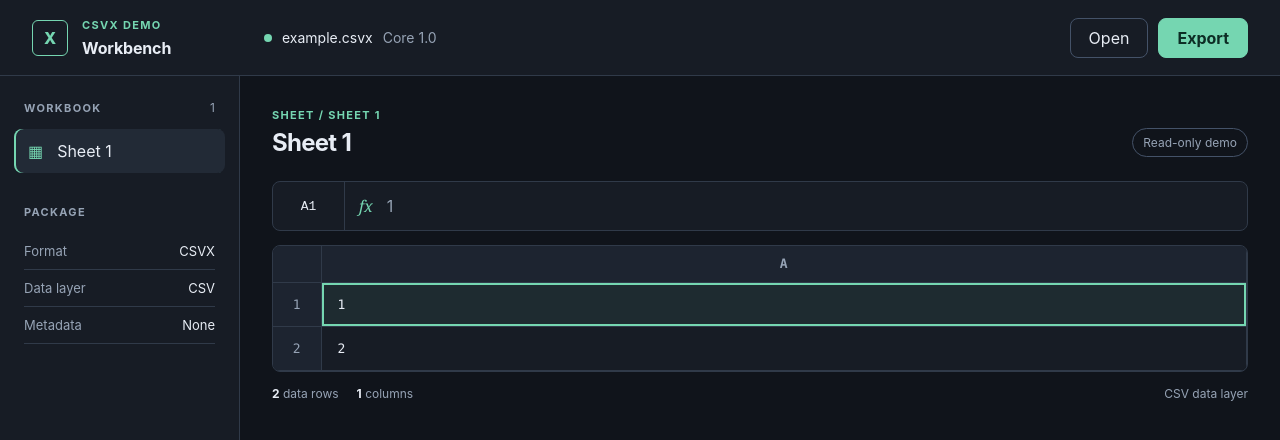
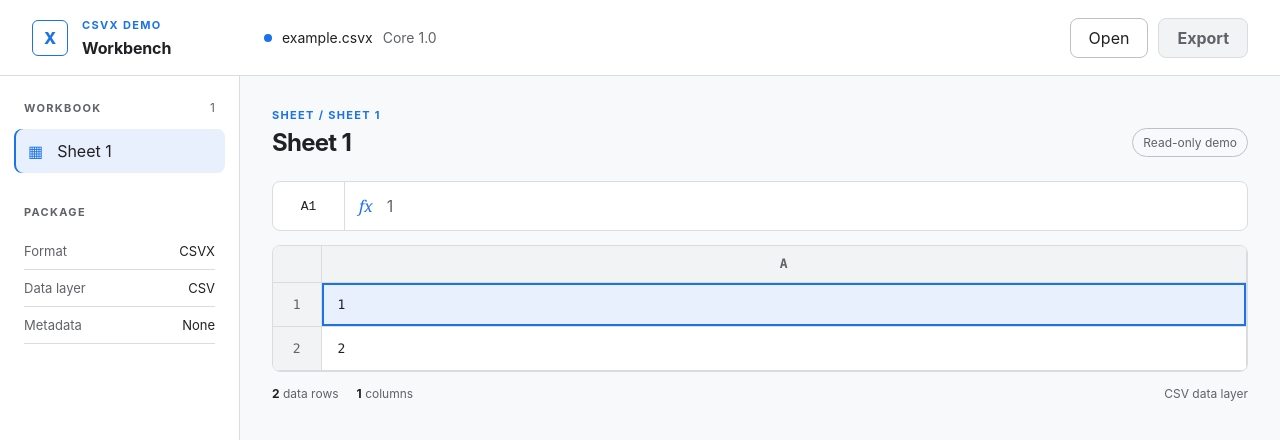
Before and after one commit to DevShedLabs/csvx-web, a React (Vite) app: page / in a window 1280 px wide. Shown: the top 440 px of the page. Built offline with nearby package versions, Linux system fonts and the light colour scheme.

Commit message:
Tweaks to the interface to help align types

```diff
--- a/src/App.jsx
+++ b/src/App.jsx
@@ -1,4 +1,4 @@
-import { useMemo, useRef, useState } from 'react'
+import { useEffect, useMemo, useRef, useState } from 'react'
 
 const demoWorkbook = {
   name: 'example.csvx',
@@ -59,24 +59,55 @@ function parseCSV(text) {
   return { columns: rows[0], rows: rows.slice(1) }
 }
 
+const STORED_PACKAGE_KEY = 'csvx-web.current-package'
+
 async function parseCSVX(file) {
   const entries = await readZipEntries(await file.arrayBuffer())
   const readJSON = (name) => { const body = entries.get(name); if (!body) throw new Error(`Missing ${name}`); return JSON.parse(decode(body)) }
   const manifest = readJSON('manifest.json')
   const workbook = readJSON(manifest.workbook)
+  const styleResource = workbook.styles ? readJSON(workbook.styles) : { styles: {} }
+  const styles = Array.isArray(styleResource.styles)
+    ? Object.fromEntries(styleResource.styles.map((style) => [style.id, style]))
+    : styleResource.styles || {}
   const sheets = workbook.sheets.map((entry) => {
     const csv = parseCSV(decode(entries.get(entry.path)))
     const metadata = entry.metadata ? readJSON(entry.metadata) : { cells: {} }
     return { id: entry.id, name: entry.name, ...csv, cells: metadata.cells || {}, metadata }
   })
   const source = workbook.source || null
-  return { name: file.name, version: workbook.version, sheets, source, manifest }
+  return { name: file.name, version: workbook.version, sheets, styles, source, manifest }
+}
+
+function cellStyle(metadata, styles) {
+  const style = metadata?.style ? styles?.[metadata.style] : null
+  const font = style?.font || {}
+  const fill = style?.fill || {}
+  return {
+    color: font.color || undefined,
+    backgroundColor: fill.color || undefined,
+    fontFamily: font.name ? `'${font.name}', ui-monospace, monospace` : undefined,
+    fontSize: font.size ? `${font.size}pt` : undefined,
+    fontWeight: font.bold ? 700 : undefined,
+    fontStyle: font.italic ? 'italic' : undefined,
+  }
 }
 
 function columnLabel(index) {
   let label = ''; let value = index + 1
   while (value > 0) { const remainder = (value - 1) % 26; label = String.fromCharCode(65 + remainder) + label; value = Math.floor((value - 1) / 26) }
   return label
+}
+
+function cellCoordinate(columnIndex, rowIndex) {
+  return `${columnLabel(columnIndex)}${rowIndex + 1}`
+}
+
+function cellPosition(coordinate) {
+  const match = coordinate.match(/^([A-Z]+)(\d+)$/)
+  if (!match) return { column: 0, row: 0 }
+  const column = match[1].split('').reduce((total, character) => total * 26 + character.charCodeAt(0) - 64, 0) - 1
+  return { column, row: Number(match[2]) - 1 }
 }
 
 function App() {
@@ -86,12 +117,41 @@ function App() {
   const [error, setError] = useState('')
   const inputRef = useRef(null)
   const sheet = useMemo(() => workbook.sheets.find((item) => item.id === activeSheet) || workbook.sheets[0], [activeSheet, workbook])
+
+  useEffect(() => {
+    const storedPackage = localStorage.getItem(STORED_PACKAGE_KEY)
+    if (!storedPackage) return
+    try {
+      const restored = JSON.parse(storedPackage)
+      if (restored?.name && Array.isArray(restored.sheets)) {
+        setWorkbook(restored)
+        setActiveSheet(restored.sheets[0]?.id)
+      }
+    } catch {
+      localStorage.removeItem(STORED_PACKAGE_KEY)
+    }
+  }, [])
   const selectedMetadata = sheet?.cells?.[selectedCell]
-  const selectedColumn = selectedCell.match(/[A-Z]+/)?.[0] || 'A'
-  const selectedRow = Number(selectedCell.match(/\d+/)?.[0] || 1)
-  const selectedColumnIndex = selectedColumn.split('').reduce((total, character) => total * 26 + character.charCodeAt(0) - 64, 0) - 1
-  const selectedValue = sheet?.rows?.[selectedRow - 1]?.[selectedColumnIndex] || ''
+  const { column: selectedColumnIndex, row: selectedRowIndex } = cellPosition(selectedCell)
+  const selectedValue = sheet?.rows?.[selectedRowIndex]?.[selectedColumnIndex] || ''
   const selectedDisplayValue = selectedMetadata?.formula || selectedValue || 'Blank cell'
+
+  function moveSelection(direction) {
+    const nextColumn = Math.max(0, Math.min(sheet.columns.length - 1, selectedColumnIndex + direction.column))
+    const nextRow = Math.max(0, Math.min(sheet.rows.length - 1, selectedRowIndex + direction.row))
+    setSelectedCell(cellCoordinate(nextColumn, nextRow))
+  }
+
+  function handleCellKeyDown(event) {
+    const directions = {
+      ArrowLeft: { column: -1, row: 0 }, ArrowRight: { column: 1, row: 0 },
+      ArrowUp: { column: 0, row: -1 }, ArrowDown: { column: 0, row: 1 },
+    }
+    const direction = directions[event.key]
+    if (!direction) return
+    event.preventDefault()
+    moveSelection(direction)
+  }
 
   async function handleOpen(event) {
     const file = event.target.files?.[0]
@@ -99,6 +159,7 @@ function App() {
     try {
       const loaded = await parseCSVX(file)
       setWorkbook(loaded); setActiveSheet(loaded.sheets[0]?.id); setSelectedCell('A1'); setError('')
+      localStorage.setItem(STORED_PACKAGE_KEY, JSON.stringify(loaded))
     } catch (loadError) { setError(loadError.message); setWorkbook(demoWorkbook) }
     event.target.value = ''
   }
@@ -125,7 +186,7 @@ function App() {
           {error && <p className="error-message" role="alert">Unable to open package: {error}</p>}
           <div className="content-header"><div><p className="eyebrow">Sheet / {sheet.name}</p><h2>{sheet.name}</h2></div><span className="read-only-badge">Read-only demo</span></div>
           <section className="formula-panel" aria-label="Cell inspector"><div className="name-box" aria-label="Selected cell">{selectedCell}</div><div className="formula-symbol" aria-hidden="true">fx</div><div className="formula-value">{selectedDisplayValue}</div></section>
-          <section className="grid-card" aria-labelledby="grid-title"><h3 id="grid-title" className="sr-only">{sheet.name} spreadsheet data</h3><div className="table-scroll"><table className="spreadsheet"><caption className="sr-only">CSV-backed data in {sheet.name}</caption><thead><tr><th scope="col" className="corner-cell" aria-label="Spreadsheet corner" />{sheet.columns.map((column, index) => <th scope="col" key={`${column}-${index}`}>{columnLabel(index)}<span className="sr-only">: {column}</span></th>)}</tr></thead><tbody>{sheet.rows.map((row, rowIndex) => <tr key={`${sheet.id}-${rowIndex}`}><th scope="row">{rowIndex + 1}</th>{sheet.columns.map((_, columnIndex) => { const coordinate = `${columnLabel(columnIndex)}${rowIndex + 1}`; const value = row[columnIndex] || ''; const metadata = sheet.cells?.[coordinate]; return <td key={coordinate}><button type="button" className={`cell-button ${selectedCell === coordinate ? 'is-selected' : ''}`} onClick={() => setSelectedCell(coordinate)} aria-label={`${coordinate}, value ${value || 'blank'}`}>{value}{metadata?.formula ? ' ƒ' : ''}</button></td> })}</tr>)}</tbody></table></div></section>
+          <section className="grid-card" aria-labelledby="grid-title"><h3 id="grid-title" className="sr-only">{sheet.name} spreadsheet data</h3><div className="table-scroll"><table className="spreadsheet"><caption className="sr-only">CSV-backed data in {sheet.name}</caption><thead><tr><th scope="col" className="corner-cell" aria-label="Spreadsheet corner" />{sheet.columns.map((column, index) => <th scope="col" key={`${column}-${index}`}>{columnLabel(index)}<span className="sr-only">: {column}</span></th>)}</tr></thead><tbody>{sheet.rows.map((row, rowIndex) => <tr key={`${sheet.id}-${rowIndex}`}><th scope="row">{rowIndex + 1}</th>{sheet.columns.map((_, columnIndex) => { const coordinate = `${columnLabel(columnIndex)}${rowIndex + 1}`; const value = row[columnIndex] || ''; const metadata = sheet.cells?.[coordinate]; return <td key={coordinate}><button type="button" style={cellStyle(metadata, workbook.styles)} className={`cell-button ${selectedCell === coordinate ? 'is-selected' : ''}`} onClick={() => setSelectedCell(coordinate)} onKeyDown={handleCellKeyDown} aria-label={`${coordinate}, value ${value || 'blank'}`}>{value}{metadata?.formula ? <span className="formula-indicator" aria-label="Formula"> ƒ</span> : null}</button></td> })}</tr>)}</tbody></table></div></section>
           <div className="status-bar" role="status"><span><strong>{sheet.rows.length}</strong> data rows</span><span><strong>{sheet.columns.length}</strong> columns</span><span className="status-spacer" /><span>{Object.keys(sheet.cells || {}).length ? 'Formulas and metadata loaded' : 'CSV data layer'}</span></div>
         </main>
       </div>
--- a/src/styles.css
+++ b/src/styles.css
@@ -1,21 +1,21 @@
 :root {
 	font-family: Inter, ui-sans-serif, system-ui, -apple-system, BlinkMacSystemFont, "Segoe UI", sans-serif;
-  color: #e8edf5;
-  background: #10141b;
+	color: #202124;
+	background: #f8f9fa;
 	font-synthesis: none;
 	text-rendering: optimizeLegibility;
-  --bg: #10141b;
-  --surface: #171c25;
-  --surface-raised: #1d2430;
-  --surface-soft: #222a36;
-  --border: #303a49;
-  --border-strong: #445268;
-  --text: #e8edf5;
-  --muted: #96a3b5;
-  --accent: #75d6b1;
-  --accent-strong: #46b88f;
-  --accent-ink: #0d2d25;
-  --focus: #f4c96b;
+	--bg: #f8f9fa;
+	--surface: #ffffff;
+	--surface-raised: #f1f3f4;
+	--surface-soft: #e8f0fe;
+	--border: #dadce0;
+	--border-strong: #bdc1c6;
+	--text: #202124;
+	--muted: #5f6368;
+	--accent: #1a73e8;
+	--accent-strong: #185abc;
+	--accent-ink: #ffffff;
+	--focus: #1a73e8;
 	--space-1: 0.375rem;
 	--space-2: 0.625rem;
 	--space-3: 0.875rem;
@@ -25,62 +25,470 @@
 	--radius: 0.5rem;
 }
 
-* { box-sizing: border-box; }
-body { margin: 0; min-width: 20rem; background: var(--bg); }
-button { font: inherit; }
-button:focus-visible, a:focus-visible { outline: 0.125rem solid var(--focus); outline-offset: 0.125rem; }
-.skip-link { position: absolute; left: var(--space-4); top: 0; z-index: 10; padding: var(--space-2) var(--space-3); color: var(--accent-ink); background: var(--focus); transform: translateY(-150%); }
-.skip-link:focus { transform: translateY(0); }
-.sr-only { position: absolute; width: 0.0625rem; height: 0.0625rem; padding: 0; margin: -0.0625rem; overflow: hidden; clip: rect(0, 0, 0, 0); white-space: nowrap; border: 0; }
-.app-shell { min-height: 100vh; }
-.topbar { display: flex; align-items: center; gap: var(--space-5); min-height: 4.75rem; padding: var(--space-3) var(--space-6); border-bottom: 0.0625rem solid var(--border); background: var(--surface); }
-.brand-lockup { display: flex; align-items: center; gap: var(--space-3); min-width: 13rem; }
-.brand-mark { display: grid; width: 2.25rem; height: 2.25rem; place-items: center; border: 0.0625rem solid var(--accent); border-radius: 0.375rem; color: var(--accent); font-weight: 800; }
-.eyebrow { margin: 0 0 var(--space-1); color: var(--accent); font-size: 0.6875rem; font-weight: 700; letter-spacing: 0.12em; text-transform: uppercase; }
-h1, h2, h3, p { margin-top: 0; }
-h1 { margin-bottom: 0; font-size: 1rem; letter-spacing: -0.01em; }
-.file-status { display: flex; align-items: center; gap: var(--space-2); color: var(--text); font-size: 0.875rem; }
-.status-dot { width: 0.5rem; height: 0.5rem; border-radius: 50%; background: var(--accent); }
-.muted { color: var(--muted); }
-.top-actions { display: flex; gap: var(--space-2); margin-left: auto; }
-.button { min-height: 2.5rem; padding: 0 var(--space-4); border: 0.0625rem solid var(--border-strong); border-radius: var(--radius); cursor: pointer; }
-.button-quiet { color: var(--text); background: transparent; }
-.button-primary { color: var(--accent-ink); background: var(--accent); border-color: var(--accent); font-weight: 700; }
-.button:hover { filter: brightness(1.08); }
-.workspace { display: grid; grid-template-columns: 15rem minmax(0, 1fr); min-height: calc(100vh - 4.75rem); }
-.sidebar { padding: var(--space-5) var(--space-3); border-right: 0.0625rem solid var(--border); background: var(--surface); }
-.sidebar-section + .sidebar-section { margin-top: var(--space-6); }
-.section-heading { display: flex; align-items: center; justify-content: space-between; padding: 0 var(--space-2); }
-.section-heading h2 { margin-bottom: var(--space-3); color: var(--muted); font-size: 0.6875rem; letter-spacing: 0.12em; text-transform: uppercase; }
-.count { margin-bottom: var(--space-3); color: var(--muted); font-size: 0.75rem; }
-.sheet-list { padding: 0; margin: 0; list-style: none; }
-.sheet-item { display: flex; align-items: center; gap: var(--space-3); width: 100%; min-height: 2.75rem; padding: 0 var(--space-3); border: 0; border-radius: var(--radius); color: var(--muted); background: transparent; text-align: left; cursor: pointer; }
-.sheet-item:hover, .sheet-item.is-active { color: var(--text); background: var(--surface-soft); }
-.sheet-item.is-active { box-shadow: inset 0.125rem 0 0 var(--accent); }
-.sheet-icon { color: var(--accent); }
-.package-list { margin: 0; padding: 0 var(--space-2); color: var(--muted); font-size: 0.8125rem; }
-.package-list div { display: flex; justify-content: space-between; gap: var(--space-3); padding: var(--space-2) 0; border-bottom: 0.0625rem solid var(--border); }
-.package-list dt, .package-list dd { margin: 0; }
-.package-list dd { color: var(--text); }
-.main-content { min-width: 0; padding: var(--space-6); }
-.content-header { display: flex; align-items: end; justify-content: space-between; gap: var(--space-4); margin-bottom: var(--space-5); }
-.content-header h2 { margin-bottom: 0; font-size: 1.5rem; letter-spacing: -0.03em; }
-.read-only-badge { padding: var(--space-1) var(--space-2); border: 0.0625rem solid var(--border-strong); border-radius: 10rem; color: var(--muted); font-size: 0.75rem; }
-.formula-panel { display: flex; align-items: center; min-height: 3rem; margin-bottom: var(--space-3); border: 0.0625rem solid var(--border); border-radius: var(--radius); background: var(--surface); color: var(--muted); }
-.name-box { display: grid; width: 4.5rem; height: 3rem; place-items: center; border-right: 0.0625rem solid var(--border); color: var(--text); font-family: ui-monospace, monospace; font-size: 0.8125rem; }
-.formula-symbol { padding: 0 var(--space-3); color: var(--accent); font-family: Georgia, serif; font-style: italic; }
-.formula-value { overflow: hidden; padding-right: var(--space-3); text-overflow: ellipsis; white-space: nowrap; }
-.grid-card { overflow: hidden; border: 0.0625rem solid var(--border); border-radius: var(--radius); background: var(--surface); }
-.table-scroll { overflow: auto; }
-.spreadsheet { min-width: 32rem; width: 100%; border-collapse: collapse; font-family: ui-monospace, SFMono-Regular, Menlo, monospace; font-size: 0.8125rem; }
-.spreadsheet th, .spreadsheet td { height: 2.75rem; padding: 0; border-right: 0.0625rem solid var(--border); border-bottom: 0.0625rem solid var(--border); text-align: left; }
-.spreadsheet thead th { height: 2.25rem; color: var(--muted); background: var(--surface-raised); text-align: center; }
-.spreadsheet .corner-cell, .spreadsheet tbody th { width: 3rem; color: var(--muted); background: var(--surface-raised); font-weight: 500; text-align: center; }
-.cell-button { display: block; width: 100%; height: 100%; padding: 0 var(--space-3); border: 0.125rem solid transparent; color: var(--text); background: transparent; text-align: left; cursor: pointer; }
-.cell-button:hover { background: var(--surface-soft); }
-.cell-button.is-selected { border-color: var(--accent); background: rgba(117, 214, 177, 0.08); }
-.status-bar { display: flex; gap: var(--space-4); padding: var(--space-3) 0; color: var(--muted); font-size: 0.75rem; }
-.status-bar strong { color: var(--text); }
-.status-spacer { flex: 1; }
-@media (max-width: 48rem) { .topbar { flex-wrap: wrap; padding: var(--space-3) var(--space-4); } .file-status { order: 3; width: 100%; } .workspace { display: block; } .sidebar { border-right: 0; border-bottom: 0.0625rem solid var(--border); } .sheet-list { display: flex; gap: var(--space-2); overflow-x: auto; } .sheet-item { width: auto; white-space: nowrap; } .package-section { display: none; } .main-content { padding: var(--space-4); } }
-@media (prefers-reduced-motion: reduce) { *, *::before, *::after { scroll-behavior: auto !important; transition-duration: 0.01ms !important; animation-duration: 0.01ms !important; animation-iteration-count: 1 !important; } }
+* {
+	box-sizing: border-box;
+}
+
+html,
+body {
+	overflow-x: hidden;
+}
+
+body {
+	margin: 0;
+	min-width: 20rem;
+	background: var(--bg);
+}
+
+button {
+	font: inherit;
+}
+
+button:focus-visible,
+a:focus-visible {
+	outline: 0.125rem solid var(--focus);
+	outline-offset: 0.125rem;
+}
+
+.skip-link {
+	position: absolute;
+	left: var(--space-4);
+	top: 0;
+	z-index: 10;
+	padding: var(--space-2) var(--space-3);
+	color: var(--accent-ink);
+	background: var(--focus);
+	transform: translateY(-150%);
+}
+
+.skip-link:focus {
+	transform: translateY(0);
+}
+
+.sr-only {
+	position: absolute;
+	width: 0.0625rem;
+	height: 0.0625rem;
+	padding: 0;
+	margin: -0.0625rem;
+	overflow: hidden;
+	clip: rect(0, 0, 0, 0);
+	white-space: nowrap;
+	border: 0;
+}
+
+.app-shell {
+	min-height: 100vh;
+}
+
+.topbar {
+	display: flex;
+	align-items: center;
+	gap: var(--space-5);
+	min-height: 4.75rem;
+	padding: var(--space-3) var(--space-6);
+	border-bottom: 0.0625rem solid var(--border);
+	background: var(--surface);
+}
+
+.brand-lockup {
+	display: flex;
+	align-items: center;
+	gap: var(--space-3);
+	min-width: 13rem;
+}
+
+.brand-mark {
+	display: grid;
+	width: 2.25rem;
+	height: 2.25rem;
+	place-items: center;
+	border: 0.0625rem solid var(--accent);
+	border-radius: 0.375rem;
+	color: var(--accent);
+	font-weight: 800;
+}
+
+.eyebrow {
+	margin: 0 0 var(--space-1);
+	color: var(--accent);
+	font-size: 0.6875rem;
+	font-weight: 700;
+	letter-spacing: 0.12em;
+	text-transform: uppercase;
+}
+
+h1,
+h2,
+h3,
+p {
+	margin-top: 0;
+}
+
+h1 {
+	margin-bottom: 0;
+	font-size: 1rem;
+	letter-spacing: -0.01em;
+}
+
+.file-status {
+	display: flex;
+	align-items: center;
+	gap: var(--space-2);
+	color: var(--text);
+	font-size: 0.875rem;
+}
+
+.status-dot {
+	width: 0.5rem;
+	height: 0.5rem;
+	border-radius: 50%;
+	background: var(--accent);
+}
+
+.muted {
+	color: var(--muted);
+}
+
+.top-actions {
+	display: flex;
+	gap: var(--space-2);
+	margin-left: auto;
+}
+
+.button {
+	min-height: 2.5rem;
+	padding: 0 var(--space-4);
+	border: 0.0625rem solid var(--border-strong);
+	border-radius: var(--radius);
+	cursor: pointer;
+}
+
+.button-quiet {
+	color: var(--text);
+	background: transparent;
+}
+
+.button-primary {
+	color: var(--accent-ink);
+	background: var(--accent);
+	border-color: var(--accent);
+	font-weight: 700;
+}
+
+.button:disabled {
+	color: var(--muted);
+	background: var(--surface-raised);
+	border-color: var(--border);
+	cursor: not-allowed;
+}
+
+.button:hover {
+	filter: brightness(1.08);
+}
+
+.workspace {
+	display: grid;
+	grid-template-columns: 15rem minmax(0, 1fr);
+	min-height: calc(100vh - 4.75rem);
+}
+
+.sidebar {
+	padding: var(--space-5) var(--space-3);
+	border-right: 0.0625rem solid var(--border);
+	background: var(--surface);
+}
+
+.sidebar-section+.sidebar-section {
+	margin-top: var(--space-6);
+}
+
+.section-heading {
+	display: flex;
+	align-items: center;
+	justify-content: space-between;
+	padding: 0 var(--space-2);
+}
+
+.section-heading h2 {
+	margin-bottom: var(--space-3);
+	color: var(--muted);
+	font-size: 0.6875rem;
+	letter-spacing: 0.12em;
+	text-transform: uppercase;
+}
+
+.count {
+	margin-bottom: var(--space-3);
+	color: var(--muted);
+	font-size: 0.75rem;
+}
+
+.sheet-list {
+	padding: 0;
+	margin: 0;
+	list-style: none;
+}
+
+.sheet-item {
+	display: flex;
+	align-items: center;
+	gap: var(--space-3);
+	width: 100%;
+	min-height: 2.75rem;
+	padding: 0 var(--space-3);
+	border: 0;
+	border-radius: var(--radius);
+	color: var(--muted);
+	background: transparent;
+	text-align: left;
+	cursor: pointer;
+}
+
+.sheet-item:hover,
+.sheet-item.is-active {
+	color: var(--text);
+	background: var(--surface-soft);
+}
+
+.sheet-item.is-active {
+	box-shadow: inset 0.125rem 0 0 var(--accent);
+}
+
+.sheet-icon {
+	color: var(--accent);
+}
+
+.package-list {
+	margin: 0;
+	padding: 0 var(--space-2);
+	color: var(--muted);
+	font-size: 0.8125rem;
+}
+
+.package-list div {
+	display: flex;
+	justify-content: space-between;
+	gap: var(--space-3);
+	padding: var(--space-2) 0;
+	border-bottom: 0.0625rem solid var(--border);
+}
+
+.package-list dt,
+.package-list dd {
+	margin: 0;
+}
+
+.package-list dd {
+	color: var(--text);
+}
+
+.main-content {
+	min-width: 0;
+	padding: var(--space-6);
+}
+
+.content-header {
+	display: flex;
+	align-items: end;
+	justify-content: space-between;
+	gap: var(--space-4);
+	margin-bottom: var(--space-5);
+}
+
+.content-header h2 {
+	margin-bottom: 0;
+	font-size: 1.5rem;
+	letter-spacing: -0.03em;
+}
+
+.read-only-badge {
+	padding: var(--space-1) var(--space-2);
+	border: 0.0625rem solid var(--border-strong);
+	border-radius: 10rem;
+	color: var(--muted);
+	font-size: 0.75rem;
+}
+
+.formula-panel {
+	display: flex;
+	align-items: center;
+	min-height: 3rem;
+	margin-bottom: var(--space-3);
+	border: 0.0625rem solid var(--border);
+	border-radius: var(--radius);
+	background: var(--surface);
+	color: var(--muted);
+}
+
+.name-box {
+	display: grid;
+	width: 4.5rem;
+	height: 3rem;
+	place-items: center;
+	border-right: 0.0625rem solid var(--border);
+	color: var(--text);
+	font-family: ui-monospace, monospace;
+	font-size: 0.8125rem;
+}
+
+.formula-symbol {
+	padding: 0 var(--space-3);
+	color: var(--accent);
+	font-family: Georgia, serif;
+	font-style: italic;
+}
+
+.formula-value {
+	overflow: hidden;
+	padding-right: var(--space-3);
+	text-overflow: ellipsis;
+	white-space: nowrap;
+}
+
+.grid-card {
+	overflow: hidden;
+	border: 0.0625rem solid var(--border);
+	border-radius: var(--radius);
+	background: var(--surface);
+}
+
+.table-scroll {
+	overflow-x: auto;
+	overflow-y: visible;
+}
+
+.spreadsheet {
+	min-width: 32rem;
+	width: 100%;
+	border-collapse: collapse;
+	font-family: ui-monospace, SFMono-Regular, Menlo, monospace;
+	font-size: 0.8125rem;
+	position: relative;
+}
+
+.spreadsheet th,
+.spreadsheet td {
+	height: 2.75rem;
+	padding: 0;
+	border-right: 0.0625rem solid var(--border);
+	border-bottom: 0.0625rem solid var(--border);
+	text-align: left;
+}
+
+.spreadsheet thead th {
+	height: 2.25rem;
+	color: var(--muted);
+	background: var(--surface-raised);
+	text-align: center;
+}
+
+.spreadsheet .corner-cell,
+.spreadsheet tbody th {
+	width: 3rem;
+	color: var(--muted);
+	background: var(--surface-raised);
+	font-weight: 500;
+	text-align: center;
+}
+
+.cell-button {
+	display: block;
+	width: 100%;
+	height: 100%;
+	padding: 0 var(--space-3);
+	border: 0.125rem solid transparent;
+	color: var(--text);
+	background: transparent;
+	text-align: left;
+	cursor: pointer;
+	position: relative;
+}
+
+.cell-button:hover {
+	background: var(--surface-soft);
+}
+
+.formula-indicator {
+	display: inline-block;
+	margin-left: var(--space-1);
+	color: var(--accent-strong);
+	font-size: 0.75em;
+	font-weight: 700;
+	position: absolute;
+	top: 4px;
+	right: 4px;
+}
+
+.cell-button.is-selected {
+	border-color: var(--accent);
+	background: #e8f0fe;
+}
+
+.status-bar {
+	display: flex;
+	gap: var(--space-4);
+	padding: var(--space-3) 0;
+	color: var(--muted);
+	font-size: 0.75rem;
+}
+
+.status-bar strong {
+	color: var(--text);
+}
+
+.status-spacer {
+	flex: 1;
+}
+
+@media (max-width: 48rem) {
+	.topbar {
+		flex-wrap: wrap;
+		padding: var(--space-3) var(--space-4);
+	}
+
+	.file-status {
+		order: 3;
+		width: 100%;
+	}
+
+	.workspace {
+		display: block;
+	}
+
+	.sidebar {
+		border-right: 0;
+		border-bottom: 0.0625rem solid var(--border);
+	}
+
+	.sheet-list {
+		display: flex;
+		gap: var(--space-2);
+		overflow-x: auto;
+	}
+
+	.sheet-item {
+		width: auto;
+		white-space: nowrap;
+	}
+
+	.package-section {
+		display: none;
+	}
+
+	.main-content {
+		padding: var(--space-4);
+	}
+}
+
+@media (prefers-reduced-motion: reduce) {
+
+	*,
+	*::before,
+	*::after {
+		scroll-behavior: auto !important;
+		transition-duration: 0.01ms !important;
+		animation-duration: 0.01ms !important;
+		animation-iteration-count: 1 !important;
+	}
+}
```
Also changed, not shown: 2 other files (tests, documents, lock files or other folders). Lines whose indentation alone changed are shown as unchanged.
